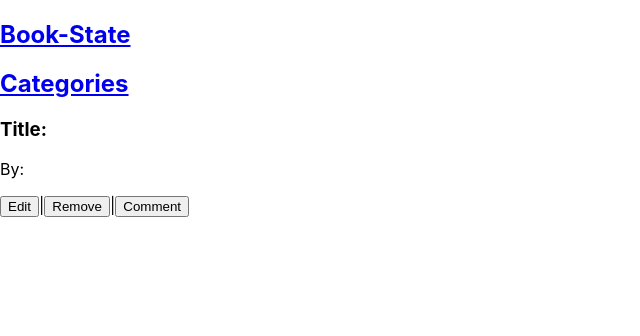
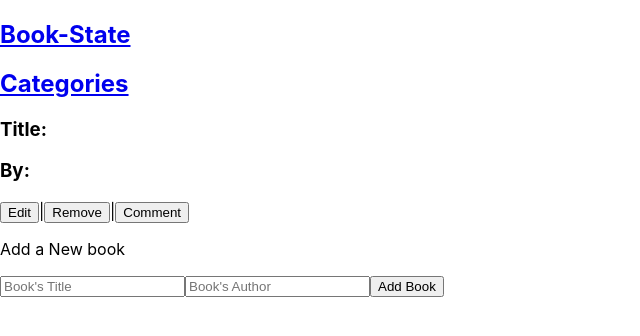
Before and after one commit to Wils-FOURR-speed/bookstore, a React (Create React App) app: page / in a window 1280 px wide. Shown: the top 336 px of the page, without its empty margins (0-640 px from the left). Built offline with nearby package versions, Linux system fonts and the light colour scheme.

Commit message:
Apply changes to layout

```diff
--- a/src/App.js
+++ b/src/App.js
@@ -4,7 +4,7 @@ import {
 } from 'react-router-dom';
 import BooksCategory from './Components/Category';
 import Navbar from './Components/Navigation';
-import Books from './Components/Books';
+import BooksPage from './Components/Book';
 
 function App() {
   return (
@@ -12,7 +12,7 @@ function App() {
       <Navbar />
 
       <Routes>
-        <Route path="/" element={<Books />} />
+        <Route path="/" element={<BooksPage />} />
         <Route path="/author" element={<BooksCategory />} />
       </Routes>
     </BrowserRouter>
--- /dev/null
+++ b/src/Components/Book.js
@@ -0,0 +1,12 @@
+import React from 'react';
+import Books from './Books';
+import AddBook from './AddBook';
+
+const BooksPage = () => (
+  <>
+    <Books />
+    <AddBook />
+  </>
+);
+
+export default BooksPage;
--- a/src/Components/Books.js
+++ b/src/Components/Books.js
@@ -5,11 +5,14 @@ function Books({ title, author }) {
   return (
     <div className="main">
       <div>
-        <h3>Title:{title}</h3>
-        <p>
+        <h3>
+          Title:
+          {title}
+        </h3>
+        <h3>
           By:
           {author}
-        </p>
+        </h3>
       </div>
 
       <div className="BookBtns">
```
Also changed, not shown: src/Components/BookList.js (deleted).
